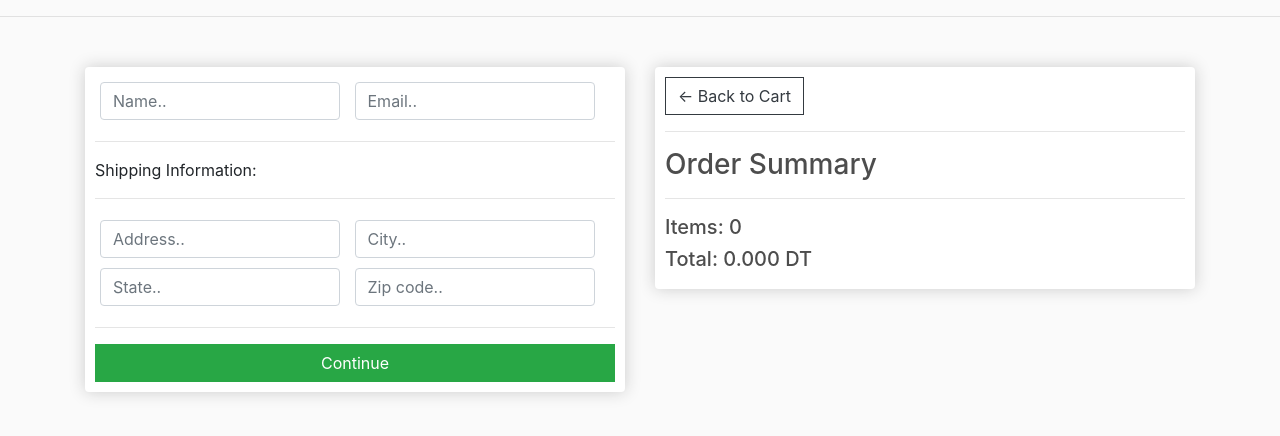
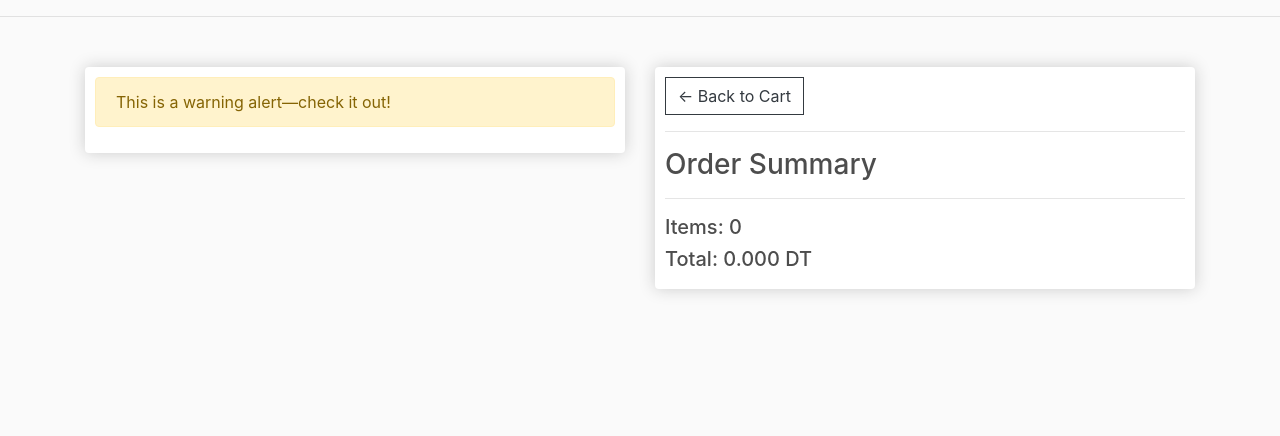
Before and after one commit to riahikais/django_ecommerce, a Django app: page /checkout/ in a window 1280 px wide. Shown: the part 57-493 px from the top of the page. Run offline with Django 3.2, Linux system fonts and the light colour scheme; some libraries are stand-ins or nearby versions.

Commit message:
user experience improve

```diff
--- a/store/templates/store/checkout.html
+++ b/store/templates/store/checkout.html
@@ -32,7 +32,8 @@
                     </div>
                 </div>
                 <hr>
-                <input id="form-button" class="btn btn-success btn-block" type="submit" value="Continue">
+                <input id="form-button" class="btn btn-success btn-block" type="submit" value="Continue"><br>
+
             </form>
         </div>
 
@@ -41,7 +42,7 @@
             <small>Paypal Options</small>
             <div id="paypal-button-container"></div>
 
-<!--            <button id="make-payment"> Make payment</button>-->
+            <button id="make-payment"> Make payment</button>
         </div>
     </div>
 
@@ -67,6 +68,13 @@
 <script type="text/javascript">
     var total = '{{order.get_cart_total}}'
     var form = document.getElementById('form')
+    var warning = ' <div id="warning-msg" class="alert alert-warning" role="alert">\n' +
+        '                    This is a warning alert—check it out!\n' +
+        '                </div>'
+
+    if (total <= 0){
+        document.getElementById('form-wrapper').innerHTML = warning
+    }else{
 
         if (user != 'AnonymousUser'){
             document.getElementById('user-info').innerHTML = ''
@@ -79,7 +87,7 @@
             document.getElementById('payment-info').classList.remove("hidden");
         })
 
-
+        /*
             paypal.Buttons({
 
                 // Set up the transaction
@@ -103,8 +111,8 @@
 
 
             }).render('#paypal-button-container');
-
-    /*document.getElementById('make-payment').addEventListener('click',function (e) {
+        */
+        document.getElementById('make-payment').addEventListener('click',function (e) {
             submitFormData()
         })
         function submitFormData() {
@@ -145,7 +153,9 @@
                 document.cookie = 'cart=' + JSON.stringify(cart) + ';domain=;path=/'
                 window.location.href = "{% url 'store' %}"
             })
-    }*/
+        }
+
+    }
 
 </script>
 {% endblock content %}
```
Also changed, not shown: db.sqlite3. Lines whose indentation alone changed are shown as unchanged.
